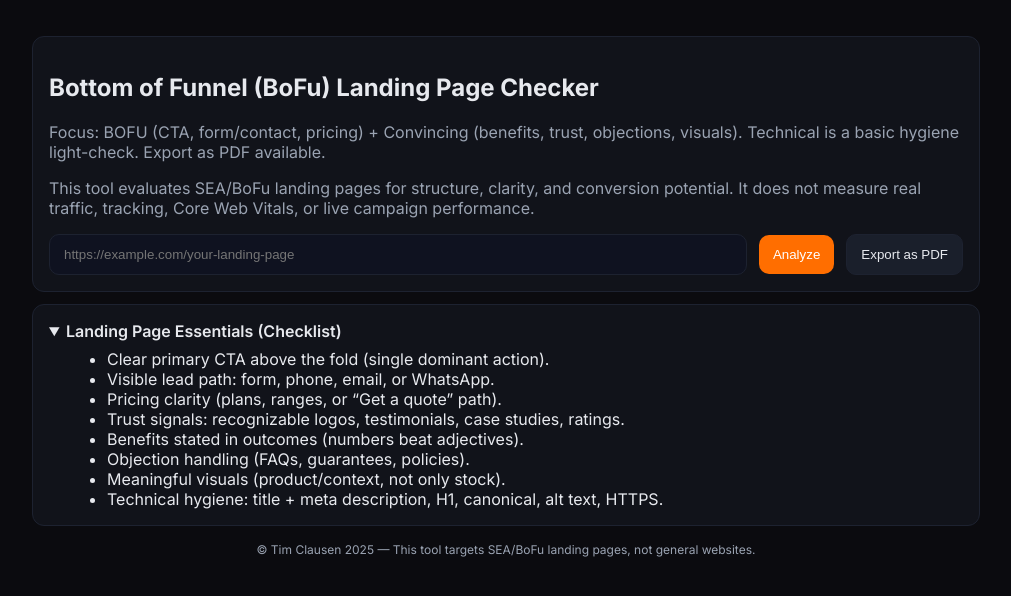
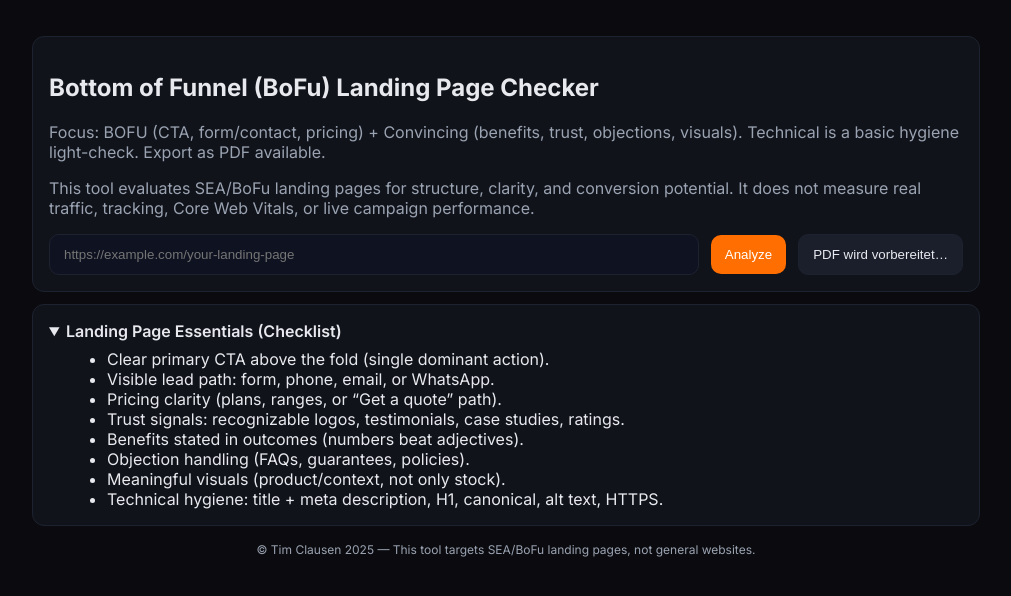
Before and after one commit to t1mbowutal/lp-checker-tool, a Next.js app: page / in a window 1280 px wide. Shown: the top 596 px of the page, without its empty margins (134-1145 px from the left). Built offline with nearby package versions, Linux system fonts and the light colour scheme.

Commit message:
Add files via upload

```diff
--- a/app/page.tsx
+++ b/app/page.tsx
@@ -69,163 +69,6 @@ function exportReportPDF() {
   });
 }
 
-
-/**
- * Stabiler PDF-Export über verstecktes IFRAME:
- * - kopiert den Report-Knoten in ein Iframe
- * - fügt minimales A4-Print-CSS ein
- * - wartet auf Fonts/Images
- * - triggert print()
- */
-function exportReportViaIframePrint() {
-  if (typeof window === "undefined") return;
-  const source = document.getElementById("report-root") as HTMLElement | null;
-  if(!source) return;
-
-  // Iframe vorbereiten
-  const iframe = document.createElement("iframe");
-  iframe.style.position = "fixed";
-  iframe.style.right = "0";
-  iframe.style.bottom = "0";
-  iframe.style.width = "0";
-  iframe.style.height = "0";
-  iframe.style.border = "0";
-  document.body.appendChild(iframe);
-
-  const css = `
-    @page { size: A4; margin: 10mm; }
-    @media print {
-      html, body { height: auto; }
-      .export-a4 { width: 210mm; min-height: 297mm; }
-      .no-print { display: none !important; }
-      .card, .chart, .grid, .section { break-inside: avoid; page-break-inside: avoid; }
-      * { -webkit-print-color-adjust: exact; print-color-adjust: exact; }
-    }
-    :root { --accent: #ff6e00; }
-    body { font-family: ui-sans-serif, system-ui, -apple-system, Segoe UI, Roboto, Inter, Arial, "Noto Sans"; background: #fff; color: #000; }
-    .export-a4 h1, .export-a4 h2, .export-a4 h3, .export-a4 h4 { margin: 0 0 8px; }
-    .export-a4 .score-grid { display:grid; grid-template-columns:repeat(4,minmax(0,1fr)); gap:12px; }
-    .export-a4 .score-card { border:1px solid #ddd; border-radius:8px; padding:12px; }
-    .export-a4 .bar { height:10px; background:#eee; border-radius:8px; overflow:hidden; margin:8px 0; }
-    .export-a4 .bar span { display:block; height:100%; background: var(--accent); }
-    .muted { color: #333; }
-  `;
-
-  const doc = iframe.contentDocument || iframe.contentWindow?.document;
-  if(!doc) return;
-
-  doc.open();
-  doc.write(`<!doctype html>
-  <html>
-    <head>
-      <meta charset="utf-8">
-      <title>Landingpage-Report</title>
-      <style>${css}</style>
-    </head>
-    <body>
-      <main class="export-a4"></main>
-    </body>
-  </html>`);
-  doc.close();
-
-  // Knoten klonen (ohne Refs/Events)
-  const target = doc.querySelector("main.export-a4") as HTMLElement;
-  if(!target) return;
-  const clone = source.cloneNode(true) as HTMLElement;
-  target.appendChild(clone);
-
-  // Bilder laden + Fonts warten, dann drucken
-  const images = Array.from(target.querySelectorAll("img"));
-  const imagePromises = images.map(img => {
-    if (img.complete) return Promise.resolve(true);
-    return new Promise(res => {
-      img.addEventListener("load", () => res(true));
-      img.addEventListener("error", () => res(true));
-    });
-  });
-
-  const fontsReady = (doc as any).fonts?.ready ? (doc as any).fonts.ready : Promise.resolve();
-
-  Promise.all([Promise.all(imagePromises), fontsReady]).then(()=>{
-    // kleiner Delay für Layout
-    setTimeout(()=>{
-      (iframe.contentWindow as any).focus();
-      (iframe.contentWindow as any).print();
-      setTimeout(()=> document.body.removeChild(iframe), 1000);
-    }, 200);
-  });
-}
-
-
-/**
- * PDF-Export über Browser-Print (einzige Datei, keine Abhängigkeiten).
- * Klont den Report-Knoten in ein Blanko-Fenster (A4), setzt minimale Styles und triggert print().
- */
-function exportReportViaPrintA4() {
-  if (typeof window === "undefined") return;
-  const node = document.getElementById("report-root") as HTMLElement | null;
-  if(!node) return;
-  const w = window.open("", "report_print", "width=900,height=1200");
-  if(!w) return;
-
-  const css = `
-    @page { size: A4; margin: 10mm; }
-    @media print {
-      html, body { height: auto; }
-      .export-a4 { width: 210mm; min-height: 297mm; }
-      .card, .chart, .grid, .section { break-inside: avoid; page-break-inside: avoid; }
-      * { -webkit-print-color-adjust: exact; print-color-adjust: exact; }
-    }
-    body { font-family: ui-sans-serif, system-ui, -apple-system, Segoe UI, Roboto, Inter, Arial, "Noto Sans", "Apple Color Emoji","Segoe UI Emoji"; background: #fff; color: #000; }
-    .export-a4 h1, .export-a4 h2, .export-a4 h3, .export-a4 h4 { margin: 0 0 8px; }
-    .export-a4 .score-grid { display:grid; grid-template-columns:repeat(4,minmax(0,1fr)); gap:12px; }
-    .export-a4 .score-card { border:1px solid #ddd; border-radius:8px; padding:12px; }
-    .export-a4 .bar { height:10px; background:#eee; border-radius:8px; overflow:hidden; margin:8px 0; }
-    .export-a4 .bar span { display:block; height:100%; background:#ff6e00; }
-    .export-a4 ul { margin:6px 0 0 18px; }
-  `;
-
-  const html = `<!doctype html>
-  <html>
-    <head>
-      <meta charset="utf-8">
-      <title>Landingpage-Report</title>
-      <style>${css}</style>
-    </head>
-    <body>
-      <main class="export-a4">${node.outerHTML}</main>
-    </body>
-  </html>`;
-
-  w.document.open();
-  w.document.write(html);
-  w.document.close();
-  // Warten bis Fonts/Styles gerendert sind
-  setTimeout(()=>{ w.focus(); w.print(); w.close(); }, 300);
-}
-
-
-/**
- * PDF-Export (html2pdf-only): nutzt ausschließlich das bereits via <Script> geladene Bundle.
- * Keine zusätzlichen Imports/Dependencies -> verhindert Build-Fehler.
- */
-function exportNodeToPDF_html2pdfOnly(node: HTMLElement, fileName = "Landingpage-Report.pdf"){
-  const h2p = (typeof window !== "undefined" && (window as any).html2pdf) || null;
-  if(!h2p || !node) return;
-  const opt = {
-    margin: 10,
-    filename: fileName,
-    pagebreak: { mode: ['avoid-all', 'css', 'legacy'] },
-    html2canvas: { scale: 2, backgroundColor: '#ffffff', useCORS: true, windowWidth: node.scrollWidth, windowHeight: node.scrollHeight },
-    jsPDF: { unit: 'mm', format: 'a4', orientation: 'portrait' }
-  };
-  h2p().set(opt).from(node).save();
-}
-
-
-
-
-
 type Scores = { overall:number; bofu:number; convincing:number; technical:number };
 type Result = { scores: Scores; positives?: string[]; improvements?: string[]; mgmt?: string };
 
@@ -251,6 +94,7 @@ export default function Page(){
   const [url,setUrl] = useState("");
   const [loading,setLoading] = useState(false);
   const [data,setData] = useState<Result|null>(null);
+  const [pdfReady, setPdfReady] = useState(false);
 
   async function analyze(){
     if(!url) return;
@@ -310,39 +154,11 @@ export default function Page(){
           </button>
           <button
             className="btn-secondary"
-            onClick={()=>{
-              if(typeof window !== "undefined"){
-                const node = document.querySelector(".card.exec") as HTMLElement | null;
-                if(node) if (typeof window === "undefined") return;
-  const nodeEl = document.getElementById("report-root") as HTMLElement | null;
-  const h2p = (window as any).html2pdf;
-  if (!nodeEl || !h2p) return;
-  const prevWidth = nodeEl.style.width;
-  const prevMaxWidth = nodeEl.style.maxWidth;
-  nodeEl.style.width = "210mm";
-  nodeEl.style.maxWidth = "210mm";
-  const opt = {
-    margin: 10,
-    filename: "Landingpage-Report.pdf",
-    pagebreak: { mode: ["avoid-all","css","legacy"] },
-    html2canvas: {
-      scale: 2,
-      backgroundColor: "#ffffff",
-      useCORS: true,
-      allowTaint: true,
-      windowWidth: nodeEl.scrollWidth || 1200,
-      windowHeight: nodeEl.scrollHeight || 2000,
-    },
-    jsPDF: { unit: "mm", format: "a4", orientation: "portrait" }
-  };
-  h2p().set(opt).from(nodeEl).save().finally(()=>{
-    nodeEl.style.width = prevWidth;
-    nodeEl.style.maxWidth = prevMaxWidth;
-  });
-              }
-            }}
+            onClick={exportReportPDF}
+            disabled={!pdfReady}
+            title={pdfReady ? "Exportiere als PDF" : "Lädt…"}
           >
-            Export as PDF
+            {pdfReady ? "Export as PDF" : "PDF wird vorbereitet…"}
           </button>
         </div>
 
@@ -438,7 +254,16 @@ export default function Page(){
         © Tim Clausen 2025 — This tool targets SEA/BoFu landing pages, not general websites.
       </footer>
 
-      <Script src="https://cdn.jsdelivr.net/npm/html2pdf.js@0.10.1/dist/html2pdf.bundle.min.js" strategy="afterInteractive" />
+      <Script
+        src="https://cdn.jsdelivr.net/npm/html2pdf.js@0.10.1/dist/html2pdf.bundle.min.js"
+        strategy="afterInteractive"
+        onLoad={()=>{
+          if (typeof window !== "undefined") {
+            // kleiner Puffer, bis das Bundle gebootet hat
+            setTimeout(()=> setPdfReady(!!(window as any).html2pdf), 50);
+          }
+        }}
+      />
     </main>
   );
 }
```
